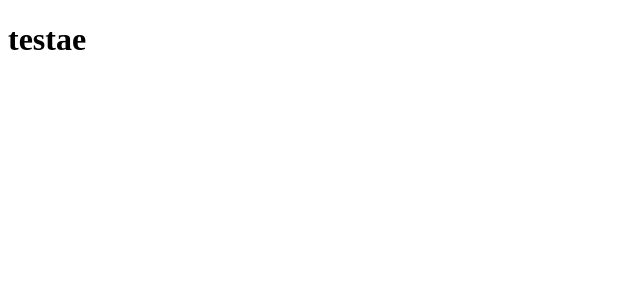
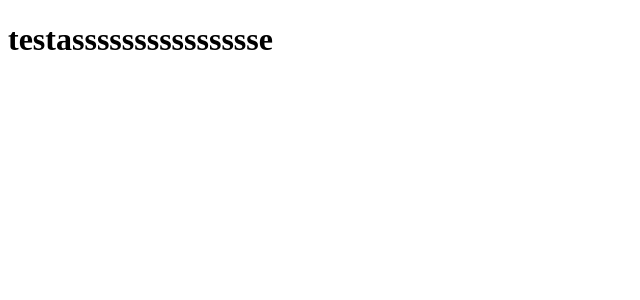
Before and after one commit to Rafaela-Fernandes/lint-husk, an Angular app: page / in a window 1280 px wide. Shown: the top 300 px of the page, without its empty margins (0-640 px from the left). Built offline with nearby package versions, Linux system fonts and the light colour scheme.

Commit message:
feat(custom): sssss

```diff
--- a/src/app/app.component.html
+++ b/src/app/app.component.html
@@ -1,6 +1,6 @@
 
 <main>
-  <h1>testae</h1>
+  <h1>testassssssssssssssse</h1>
 </main>
 
 <router-outlet />
```
